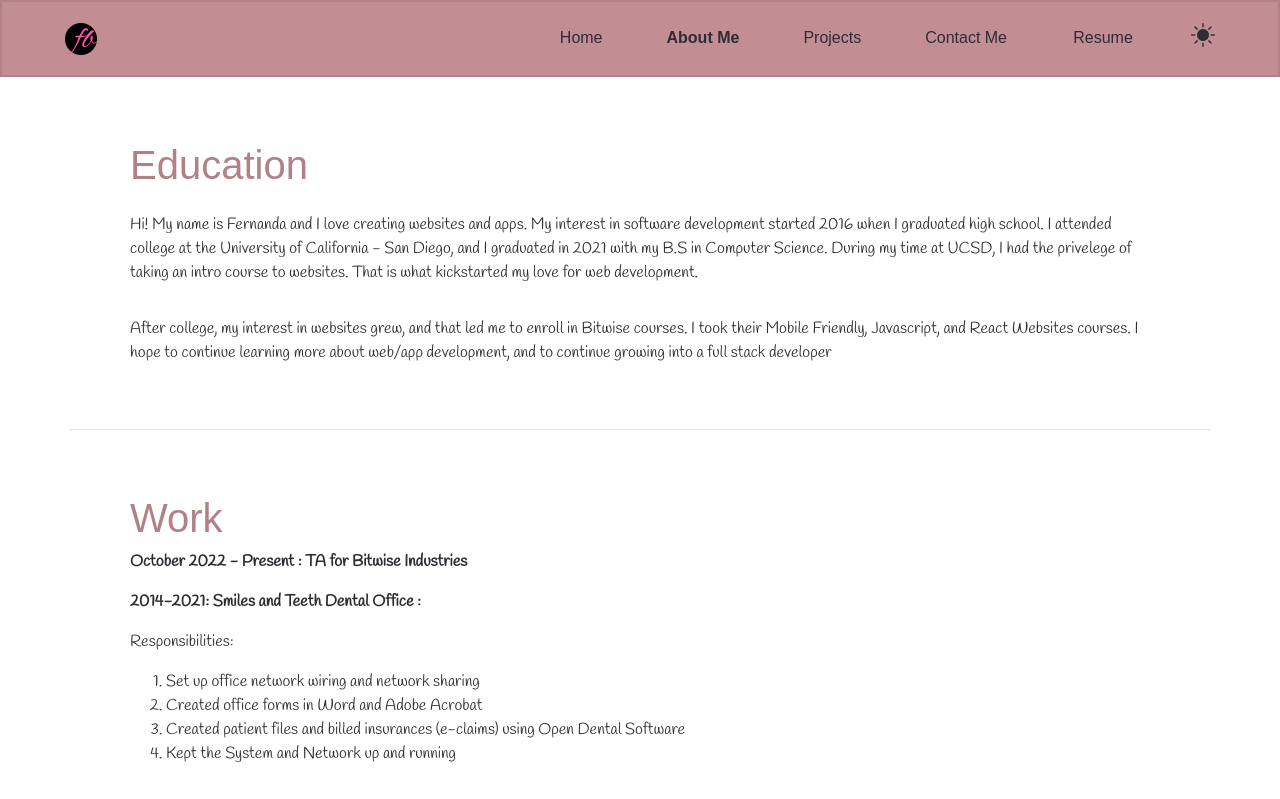
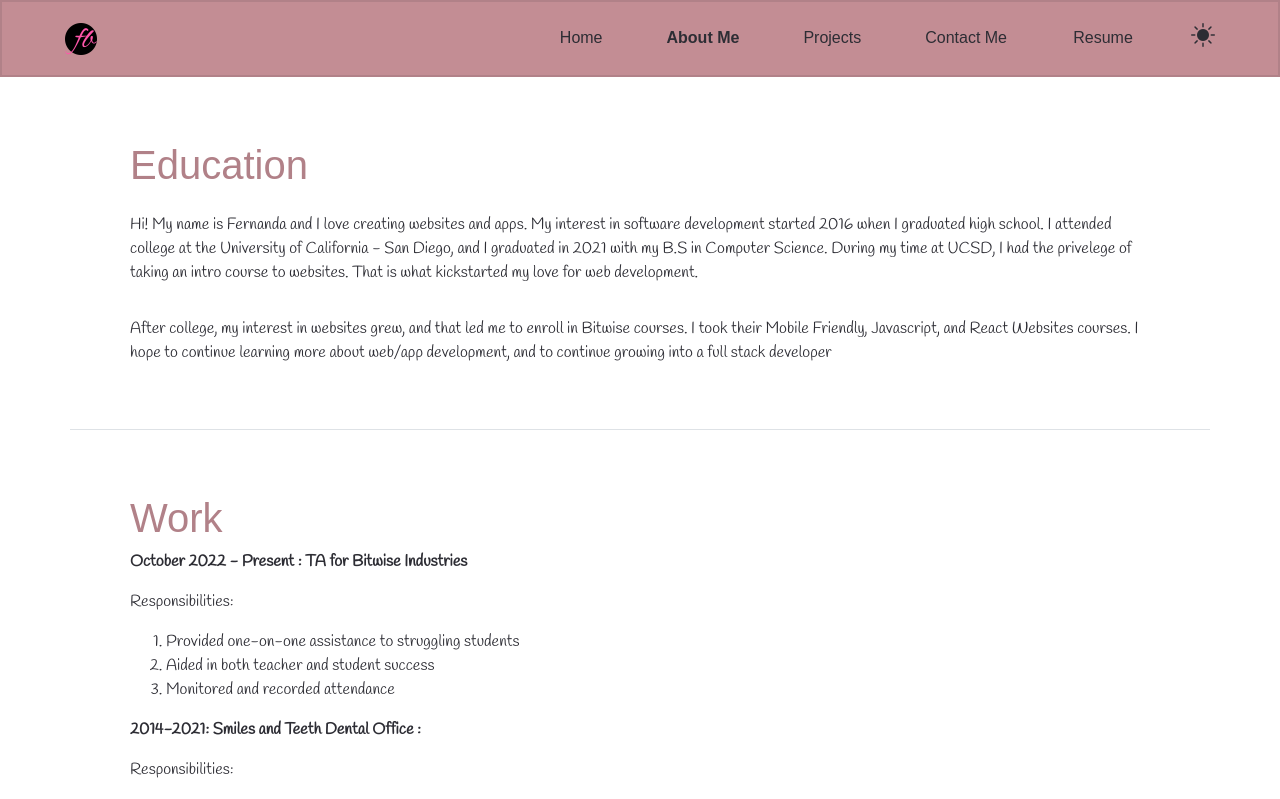
Before and after one commit to MFAlonzoSalazar/mfw-final, a React (Create React App) app: page /#/aboutme in a window 1280 px wide. Shown: the top 799 px of the page. Built offline with nearby package versions, Linux system fonts and the light colour scheme; a web font is replaced by a local one.

Commit message:
fixed project preview and about me

```diff
--- a/src/components/AboutMe/AboutMe.js
+++ b/src/components/AboutMe/AboutMe.js
@@ -26,22 +26,34 @@ export default function AboutMe() {
         <StyledText>
             <b>October 2022 - Present : TA for Bitwise Industries</b>
         </StyledText>
+        <StyledText>Responsibilities:</StyledText>
+        <ol className="px-5">
+            <li>
+              Provided one-on-one assistance to struggling students
+            </li>
+            <li>
+              Aided in both teacher and student success
+            </li>
+            <li>
+              Monitored and recorded attendance
+            </li>
+        </ol>
         <StyledText>
             <b>2014-2021: Smiles and Teeth Dental Office :</b>
         </StyledText>
         <StyledText>Responsibilities:</StyledText>
         <ol className="px-5">
             <li>
-                Set up office network wiring and network sharing
+              Set up office network wiring and network sharing
             </li>
             <li>
-                Created office forms in Word and Adobe Acrobat
+              Created office forms in Word and Adobe Acrobat
             </li>
             <li>
-                Created patient files and billed insurances (e-claims) using Open Dental Software
+              Created patient files and billed insurances (e-claims) using Open Dental Software
             </li>
             <li>
-                Kept the System and Network up and running
+              Kept the System and Network up and running
             </li>
         </ol>
       </Row>
--- a/src/components/Home/ProjectPreview.js
+++ b/src/components/Home/ProjectPreview.js
@@ -17,11 +17,11 @@ export default function ProjectPreview() {
           title='Event Page'
           description='Moqup of an event page'
         />
-        <PreviewCard
+        {/* <PreviewCard
           src={process.env.PUBLIC_URL + "/images/MovieSearch.png"}
           title='MovieSearch'
           description='Searches for Movies on IMDB'
-        />
+        /> */}
         <PreviewCard
           src={process.env.PUBLIC_URL + "/images/ComingSoon.png"}
           title='Jewelry Store'
```
